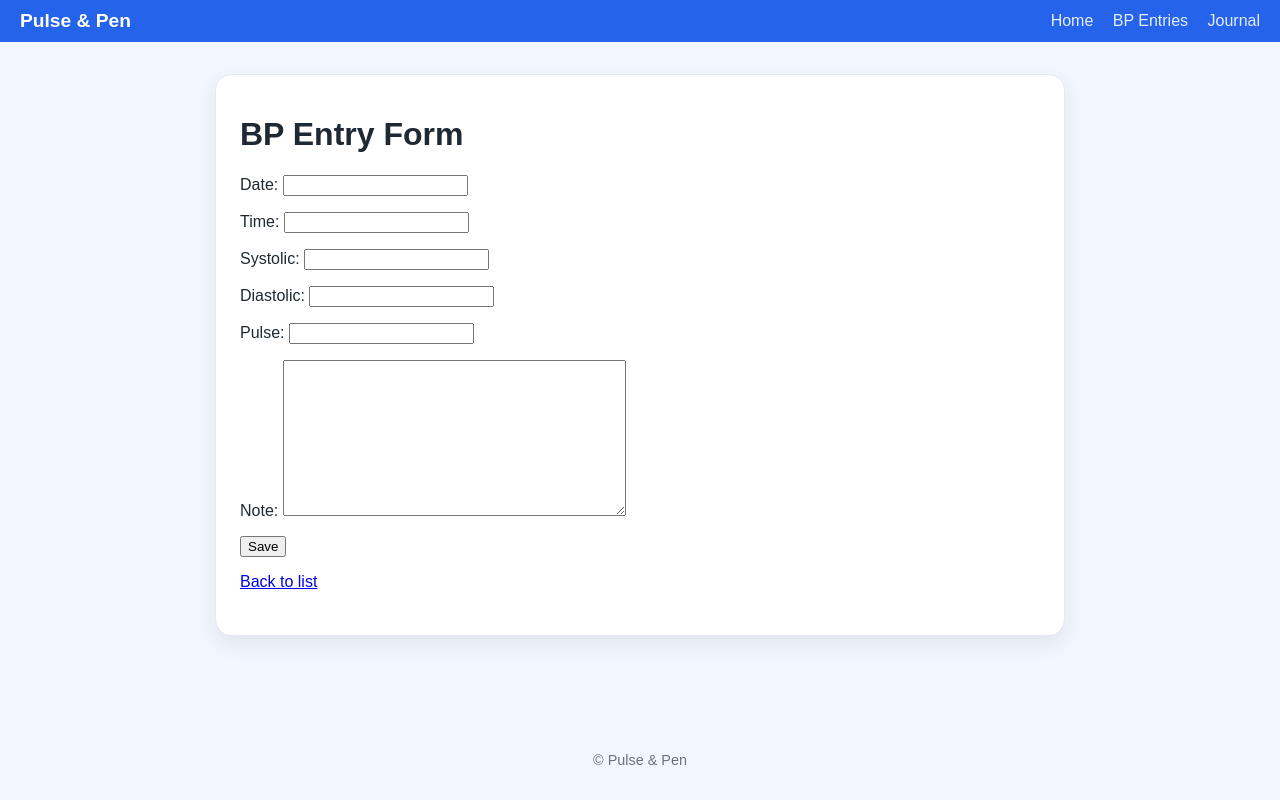
After one commit to Babajideshadare/pulse_and_pen, a Django app: page /bp/new/ in a window 1280 px wide. The commit adds this page. Run offline with Django 5.2, Linux system fonts and the light colour scheme.

Commit message:
Implement BPEntry URLs and templates and refine Pulse & Pen layout

```diff
--- a/pulsepen/heartline/static/heartline/css/style.css
+++ b/pulsepen/heartline/static/heartline/css/style.css
@@ -1,45 +1,73 @@
+/* Pulse & Pen CSS v2 */
+
 body {
     margin: 0;
     font-family: Arial, sans-serif;
-    background-color: #0b0c10;
-    color: #ffffff;
+    background-color: #f2f7ff;   /* soft light blue */
+    color: #1f2933;              /* dark, readable text */
+
+    /* Make the whole page fill the viewport and stack header, main, footer */
+    min-height: 100vh;
+    display: flex;
+    flex-direction: column;
 }
+
+/* NAVBAR */
 
 .navbar {
     display: flex;
     justify-content: space-between;
     align-items: center;
-    background-color: #1f2833;
+    background-color: #2563eb;   /* uplifting blue */
     padding: 10px 20px;
 }
 
 .navbar-brand {
     font-weight: bold;
     font-size: 1.2rem;
+    color: #ffffff;
 }
 
 .navbar-links a {
-    color: #c5c6c7;
+    color: #e5ecff;              /* light text on blue */
     margin-left: 15px;
     text-decoration: none;
 }
 
 .navbar-links a:hover {
-     color: #66fcf1;
+    color: #ffffff;              /* brighter on hover */
 }
 
+/* MAIN PAGE AREA */
+
+.page-main {
+    flex: 1;                     /* take remaining space between navbar and footer */
+    display: flex;
+    justify-content: center;     /* center container horizontally */
+    align-items: flex-start;     /* keep content near top, not vertically centered */
+    padding-bottom: 24px;        /* some breathing room above footer */
+}
+
+/* MAIN CONTAINER (BP entries, forms, etc.) */
+
 .container {
-    max-width: 900px;
-    margin: 40px auto;
-    padding: 20px;
-    background-color: #1f2833;
-    border-radius: 8px;
+    max-width: 800px;            /* wider card for BP entries */
+    width: 100%;
+    margin-top: 32px;            /* space below navbar */
+    padding: 20px 24px 28px;
+    background-color: #ffffff;   /* clean white card */
+    border-radius: 16px;         /* soft corners */
+    box-shadow: 0 8px 20px rgba(15, 23, 42, 0.08);  /* light shadow */
+    border: 1px solid #e5e9f5;   /* subtle border */
 }
+
+/* FOOTER */
 
 .footer {
     text-align: center;
-    padding: 15px 0;
-    background-color: #1f2833;
-    color: #c5c6c7;
-    margin-top: 40px;
+    padding: 10px 0 18px;
+    background-color: transparent;  /* no solid bar */
+    color: #6b7280;                 /* gentle grey text */
+    font-size: 0.9rem;
+    margin-top: 0;                  /* no extra gap; body flex pushes it to bottom */
 }
--- a/pulsepen/heartline/templates/heartline/base.html
+++ b/pulsepen/heartline/templates/heartline/base.html
@@ -14,15 +14,18 @@
         </div>
 
         <nav class="navbar-links">
-        <a href="#">home</a>
-        <a href="#">BP Entries</a>
-        <a href="#">Journal</a>
-    </nav>
+            <a href="#">Home</a>
+            <a href="#">BP Entries</a>
+            <a href="#">Journal</a>
+        </nav>
     </header>
 
-    <main class="container">
-        {% block content %}
-        {% endblock %}
+    <!-- Page main area: this will take up the space between navbar and footer -->
+    <main class="page-main">
+        <div class="container">
+            {% block content %}
+            {% endblock %}
+        </div>
     </main>
 
     <footer class="footer">
--- /dev/null
+++ b/pulsepen/heartline/templates/heartline/bpentry_form.html
@@ -0,0 +1,15 @@
+{% extends 'heartline/base.html' %}
+
+{% block content %}
+    <h1>BP Entry Form</h1>
+
+    <form method="post">
+        {% csrf_token %}
+        {{ form.as_p }}
+        <button type="submit">Save</button>
+    </form>
+
+    <p>
+        <a href="{% url 'bpentry-list' %}">Back to list</a>
+    </p>
+{% endblock %}
--- /dev/null
+++ b/pulsepen/heartline/urls.py
@@ -0,0 +1,16 @@
+from django.urls import path
+from .views import (
+    BPEntryListView,
+    BPEntryDetailView,
+    BPEntryCreateView,
+    BPEntryUpdateView,
+    BPEntryDeleteView,
+)
+
+urlpatterns = [
+    path('bp/', BPEntryListView.as_view(), name='bpentry-list'),
+    path('bp/new/', BPEntryCreateView.as_view(), name='bpentry-create'),
+    path('bp/<int:pk>/', BPEntryDetailView.as_view(), name='bpentry-detail'),
+    path('bp/<int:pk>/update/', BPEntryUpdateView.as_view(), name='bpentry-update'),
+    path('bp/<int:pk>/delete/', BPEntryDeleteView.as_view(), name='bpentry-delete'),
+]
--- a/pulsepen/pulsepen/urls.py
+++ b/pulsepen/pulsepen/urls.py
@@ -15,8 +15,10 @@ Including another URLconf
     2. Add a URL to urlpatterns:  path('blog/', include('blog.urls'))
 """
 from django.contrib import admin
-from django.urls import path
+from django.urls import path, include
 
 urlpatterns = [
     path('admin/', admin.site.urls),
+    path('', include('heartline.urls')),
+
 ]
```
Also changed, not shown: pulsepen/heartline/templates/heartline/bpentry_confirm_delete.html (added, +14 -0 lines), pulsepen/heartline/templates/heartline/bpentry_detail.html (added, +20 -0 lines), pulsepen/heartline/templates/heartline/bpentry_list.html (added, +29 -0 lines).
